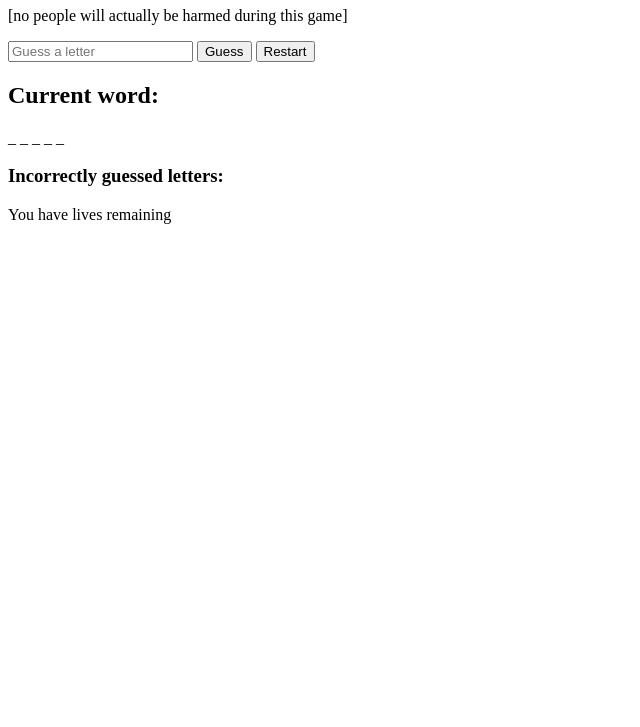
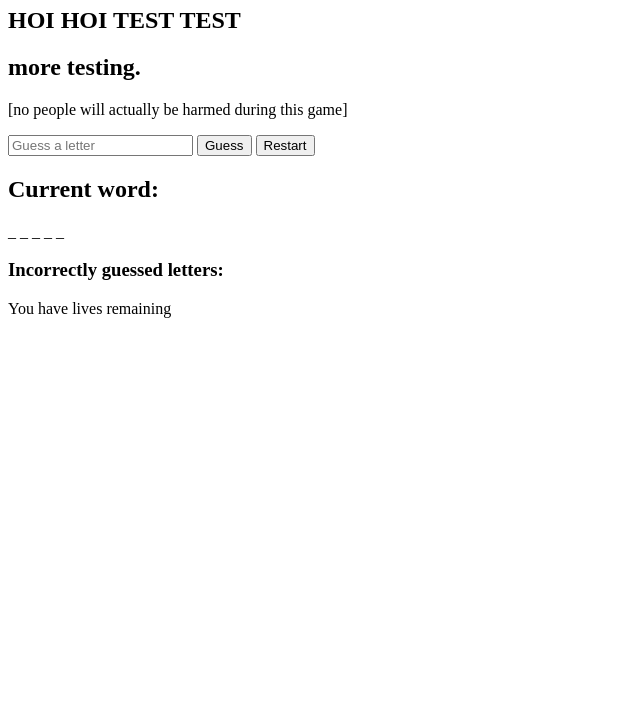
Before and after one commit to dilarakayhan/project_hangman, a plain HTML site: page messy-hangman-refactor-kata/index.html in a window 1280 px wide. Shown: the part 73-800 px from the top of the page, without its empty margins (0-640 px from the left). Drawn offline with Linux system fonts and the light colour scheme; a script that the page names is missing.

Commit message:
testing something

```diff
--- a/messy-hangman-refactor-kata/index.html
+++ b/messy-hangman-refactor-kata/index.html
@@ -1,5 +1,6 @@
 <!DOCTYPE html>
 <html lang="en">
+
 <head>
   <meta charset="UTF-8" />
   <meta name="viewport" content="width=device-width, initial-scale=1.0" />
@@ -7,8 +8,11 @@
   <title>Hangman</title>
   <link rel="stylesheet" type="text/css" href="style.css" />
 </head>
+
 <body>
   <h1>Simple 'Hangman' Game</h1>
+  <h2>HOI HOI TEST TEST</h2>
+  <h2>more testing.</h2>
   <p>[no people will actually be harmed during this game]</p>
 
   <div class="win">
@@ -32,4 +36,5 @@
   <p class="lives">You have <span></span> lives remaining</p>
   <script type="text/javascript" src="script.js"></script>
 </body>
+
 </html>
```
Lines whose indentation alone changed are shown as unchanged.
